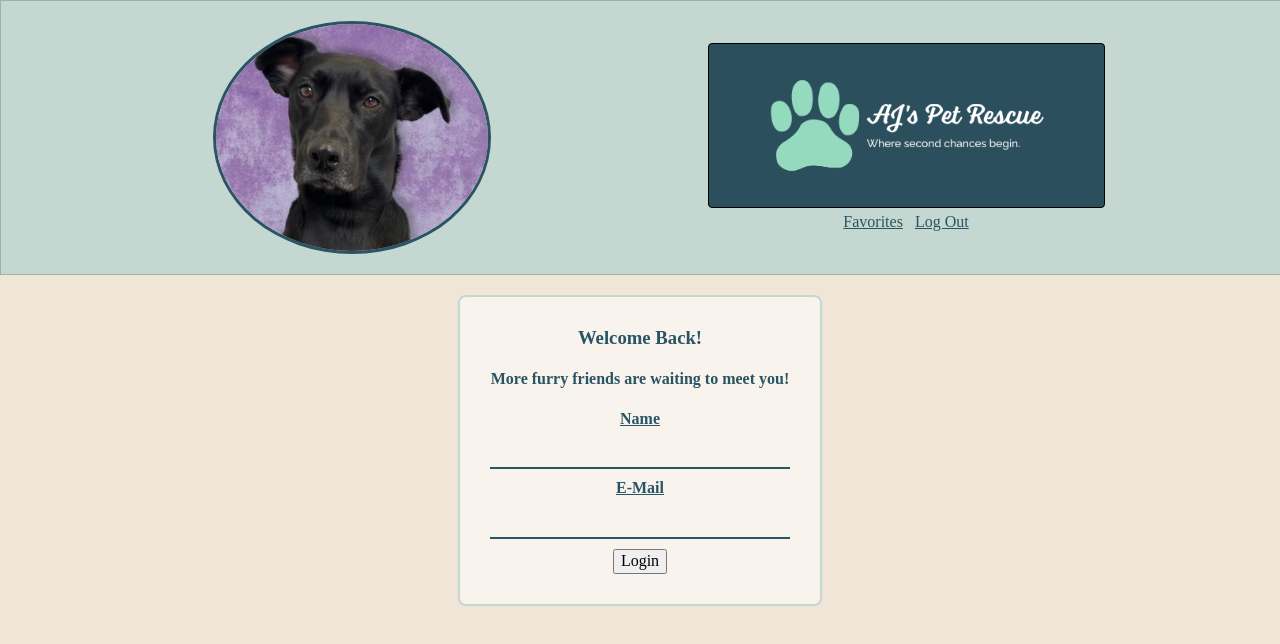
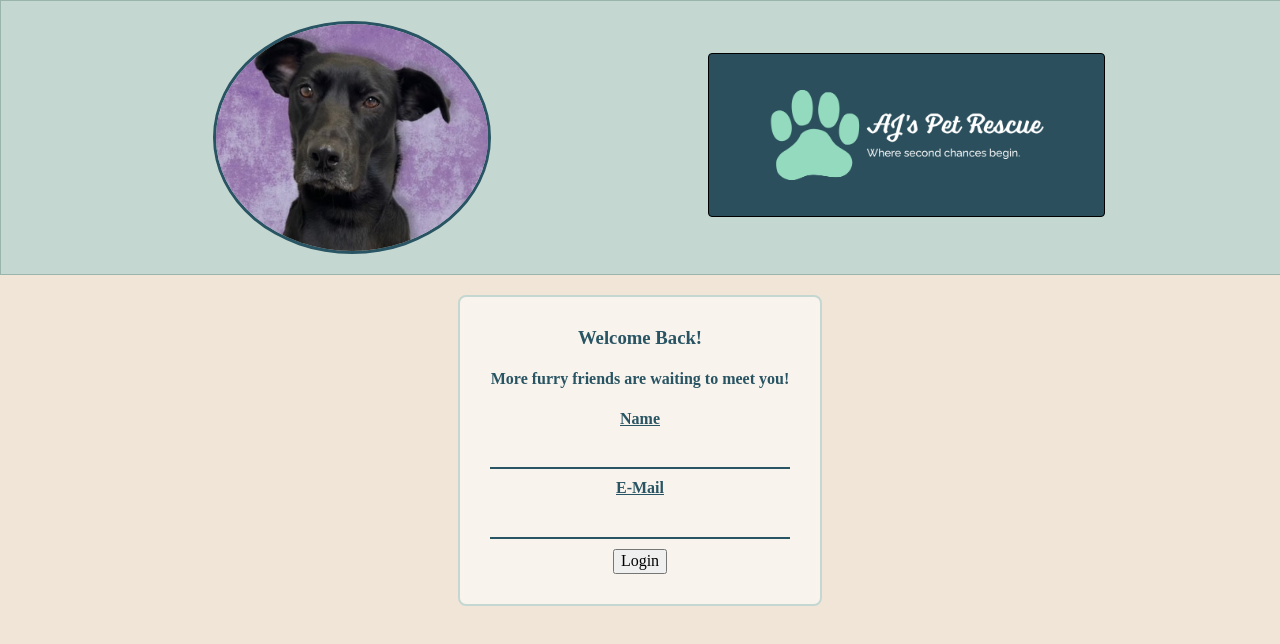
Before and after one commit to huntscato/aj-pet-rescue, a website built with Parcel: page index.html in a window 1280 px wide. Shown: the top 644 px of the page. Built offline with nearby package versions, Linux system fonts and the light colour scheme; a web font is replaced by a local one.

Commit message:
Removed 'Favorites' and 'Log Out' from Login Page

```diff
--- a/index.html
+++ b/index.html
@@ -32,8 +32,6 @@
       <img id="aj-picture" src="img/aj.jpeg" alt="A picture of AJ, a black dog in front of a purple background." />
       <div class="header-text">
         <img id="logo" src="img/aj-rescue-logo.png" alt="An image of the rescue site's logo." /><br>
-        <a href="favorite-dogs.html">Favorites</a>
-        <a href="index.html">Log Out</a>
       </div>
     </div>
   </section>
```
